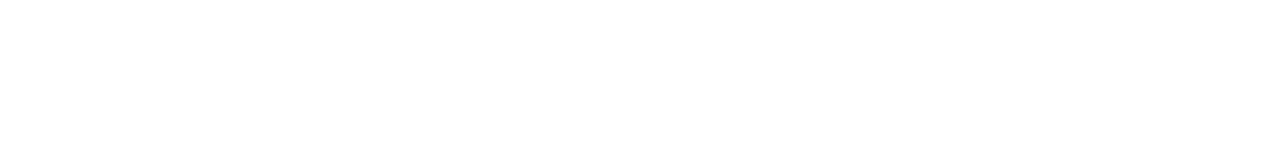
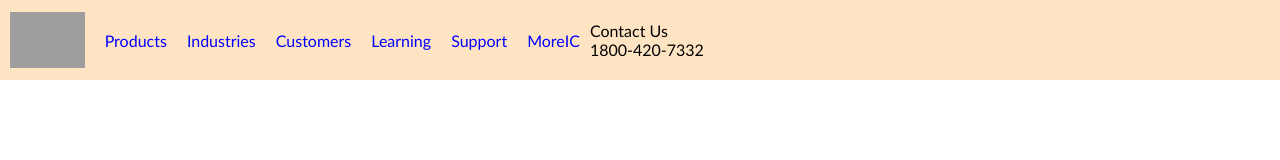
Before and after one commit to harshikamalhotra/HTML-CSS-Projects, a plain HTML site: page SalesForceUI/index.html in a window 1280 px wide. Drawn offline with Linux system fonts and the light colour scheme; grey boxes are pictures that could not be loaded.

Commit message:
creating header

```diff
--- a/SalesForceUI/index.html
+++ b/SalesForceUI/index.html
@@ -8,7 +8,41 @@
 </head>
 <body>
     <div id="main">
-
+        <div id="header">
+            <div id="logo">
+                <img src="https://a.sfdcstatic.com/shared/images/c360-nav/salesforce-with-type-logo.svg">
+            </div>
+            <div class="navigation">
+                <p>Products</p>
+            </div>
+            <div class="navigation">
+                <p>Industries</p>
+            </div>
+            <div class="navigation">
+                <p>Customers</p>
+            </div>
+            <div class="navigation">
+                <p>Learning</p>
+            </div>
+            <div class="navigation">
+                <p>Support</p>
+            </div>
+            <div class="navigation">
+                <p>More</p>
+                <p>IC</p>
+            </div>
+            <div id="contactDetails">
+                <p>Contact Us</p>
+                <p>1800-420-7332</p>
+            </div>
+            <div class="icon"></div>
+            <div class="icon"></div>
+            <div id="login"></div>
+            <div id="try"></div>
+        </div>
+        <div id="fakeHeader"></div>
+        <div id="page1"></div>
+        <div id="page2"></div>
     </div>
 </body>
 </html>
--- a/SalesForceUI/styles.css
+++ b/SalesForceUI/styles.css
@@ -1,15 +1,55 @@
-*{
+* {
     margin: 0%;
     padding: 0%;
     box-sizing: border-box;
+    font-family: 'Gill Sans', sans-serif;
 }
 
-html, body{
+html,
+body {
     height: 100%;
     width: 100%;
 }
 
-#main{
+#main {
     height: 100%;
     width: 100%;
 }
+
+#header {
+    width: 100%;
+    height: 10%;
+    position: fixed;
+    display: flex;
+    align-items: center;
+    background-color: bisque;
+}
+#logo{
+    height: 70%;
+    margin: 10px;
+}
+#logo img{
+    width: 100%;
+    height: 100%;
+    object-fit: cover;
+}
+.navigation {
+    color: blue;
+    margin: 10px;
+    display: flex;
+}
+
+#fakeHeader {
+    height: 10%;
+    width: 100%;
+}
+
+#page1 {
+    height: 90%;
+    width: 100%;
+}
+
+#page2 {
+    height: 90%;
+    width: 100%;
+}
```
